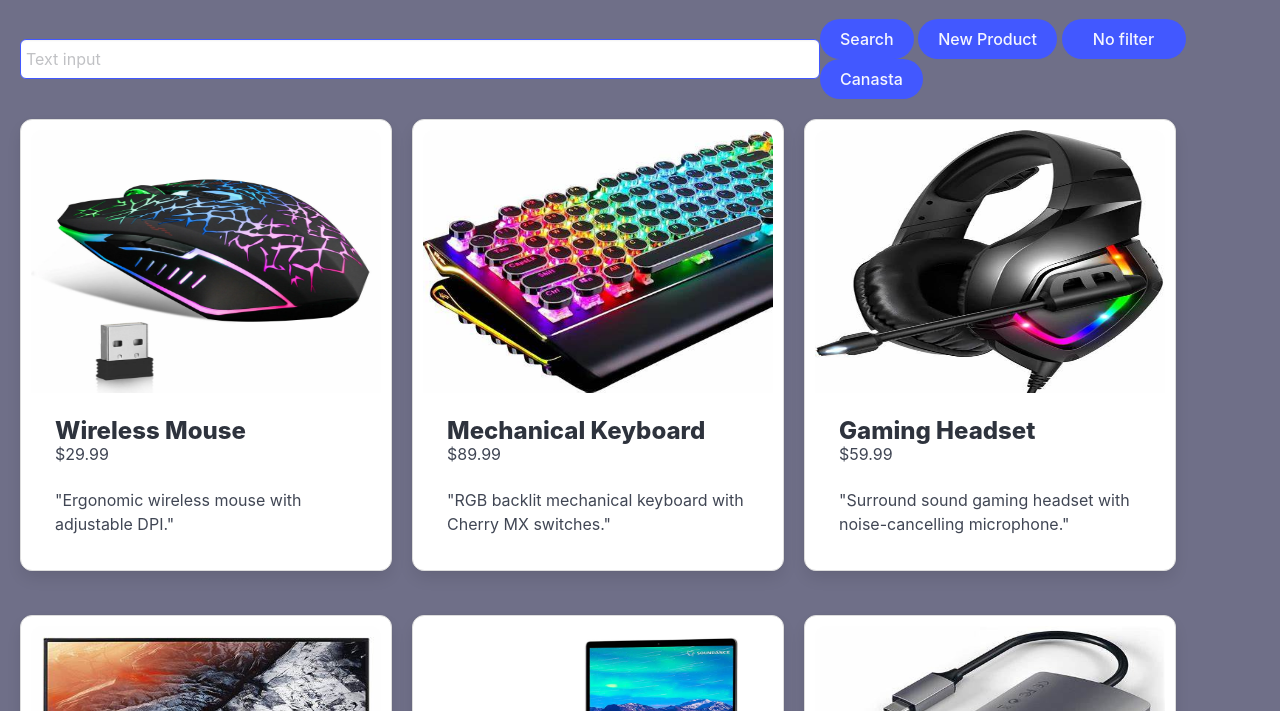
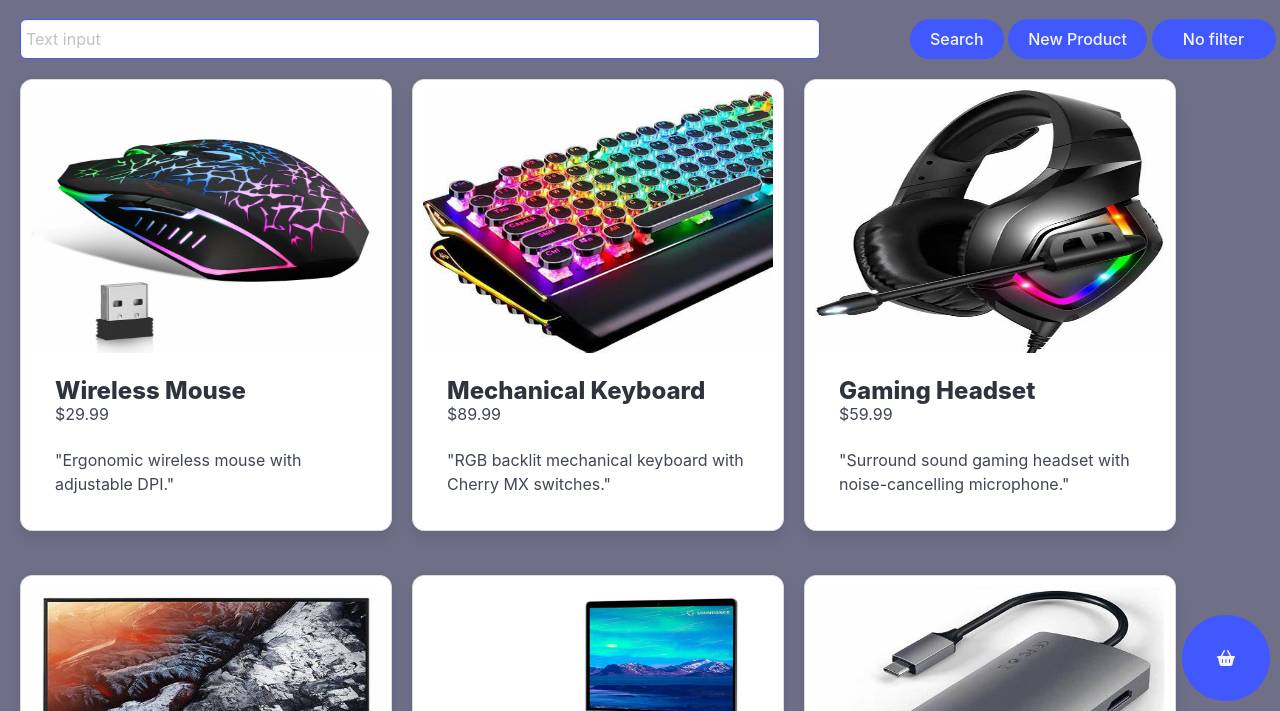
Before and after one commit to MartiCaballero/Tarea-Buscador, a plain HTML site: page index.html in a window 1280 px wide. Shown: the part 89-800 px from the top of the page. Drawn offline with nearby package versions, Linux system fonts and the light colour scheme.

Commit message:
Styled the CARRITO

```diff
--- a/index.html
+++ b/index.html
@@ -6,12 +6,15 @@
     <meta name="viewport" content="width=device-width, initial-scale=1.0">
     <title>Product shopping searcher</title>
     <link rel="stylesheet" href="https://cdn.jsdelivr.net/npm/bulma@1.0.2/css/bulma.min.css">
+    <link href="https://cdnjs.cloudflare.com/ajax/libs/font-awesome/6.0.0-beta3/css/all.min.css" rel="stylesheet">
     <script defer src="script.js"></script>
     <link rel="stylesheet" href="style.css">
 </head>
 
 <body>
-
+    <div class="button is-link is-rounded" id="shop" onclick="goToBasket()">
+        <i class="fas fa-shopping-basket"></i>
+    </div>
     <h1>Product shopping searcher</h1>
     <div class="alineado">
         <div>
@@ -29,7 +32,6 @@
                     </select>
                 </button>
             </div>
-            <div  class="button is-link is-rounded" id="shop" onclick="goToBasket()">Canasta</div>
 
         </div>
 
--- a/style.css
+++ b/style.css
@@ -122,3 +122,12 @@ body{
   .dropdown.is-active .dropdown-content {
     display: block;
   }
+
+  #shop {
+    position: fixed;
+    margin: 10px;
+    bottom: 0;
+    right: 0;
+    z-index: 1;
+    padding: 35px;
+  }
```
